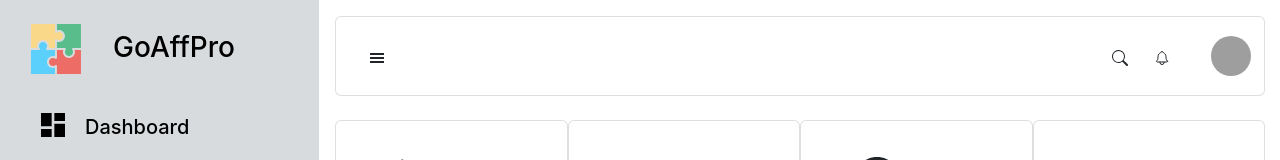
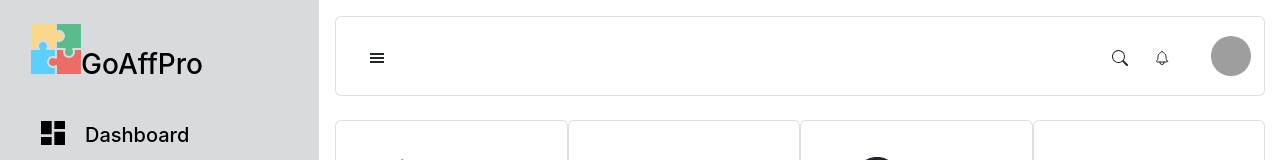
Before and after one commit to zahidsaif/Dashboard, a Next.js app: page / in a window 1280 px wide. Shown: the top 160 px of the page. Built offline with nearby package versions, Linux system fonts and the light colour scheme; grey boxes are pictures that could not be loaded.

Commit message:
Image Bug Fix for deployment

```diff
--- a/components/Header.js
+++ b/components/Header.js
@@ -1,4 +1,5 @@
 import Link from "next/link";
+import Image from "next/image";
 
 const Header = () => {
     return (
@@ -8,7 +9,7 @@ const Header = () => {
                     <div className={"logo col-4 col-md-5"}>
                         <Link href={'/my-dashboard'}>
                             <button style={{backgroundColor: "inherit", border: "none"}}>
-                                <img src={'/icon-square.svg'} width={'45px'} height={'45px'} alt={"goaffpro-logo"}/>
+                                <Image src={'/icon-square.svg'} width={'45px'} height={'45px'} alt={"goaffpro-logo"}/>
                             </button>
                         </Link>
                     </div>
--- a/components/NavBar.js
+++ b/components/NavBar.js
@@ -3,6 +3,7 @@ import {CgShoppingBag, CgFileDocument} from "react-icons/cg";
 import {MdPayment} from "react-icons/md";
 import {FiSettings} from "react-icons/fi";
 import Link from "next/link";
+import Image from "next/image";
 
 const NavBar = () => {
     return (
@@ -12,7 +13,7 @@ const NavBar = () => {
                     <div style={{padding: '1.5rem 0 1rem 2rem'}}>
                         <h3>
                             <span>
-                                <img
+                                <Image
                                     src="/icon-square.svg"
                                     alt="GoAffPro-logo"
                                     className={"goaffpro-logo"}
```
